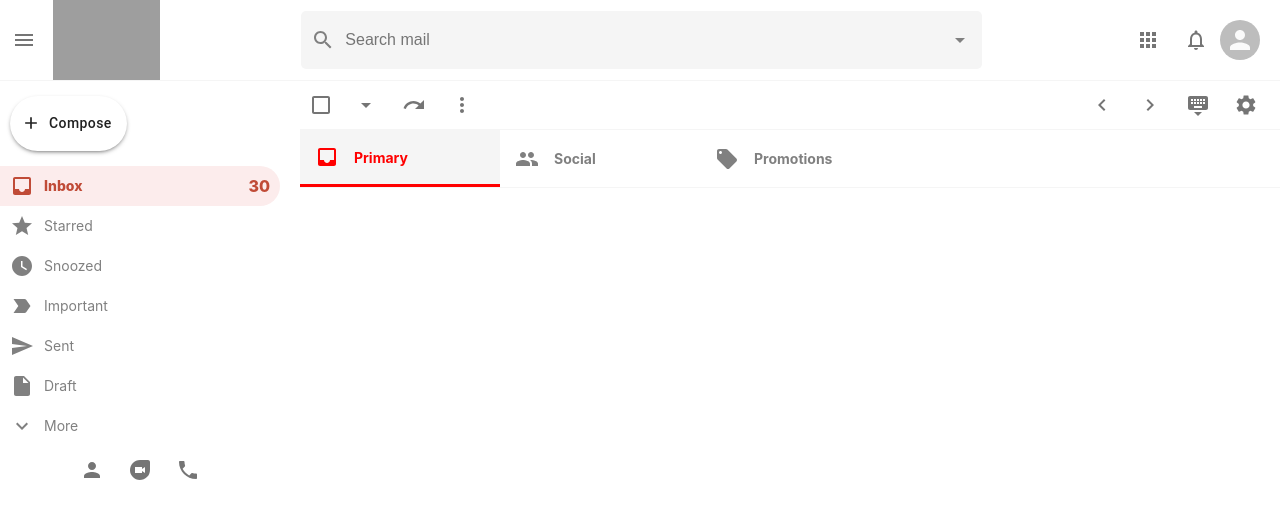
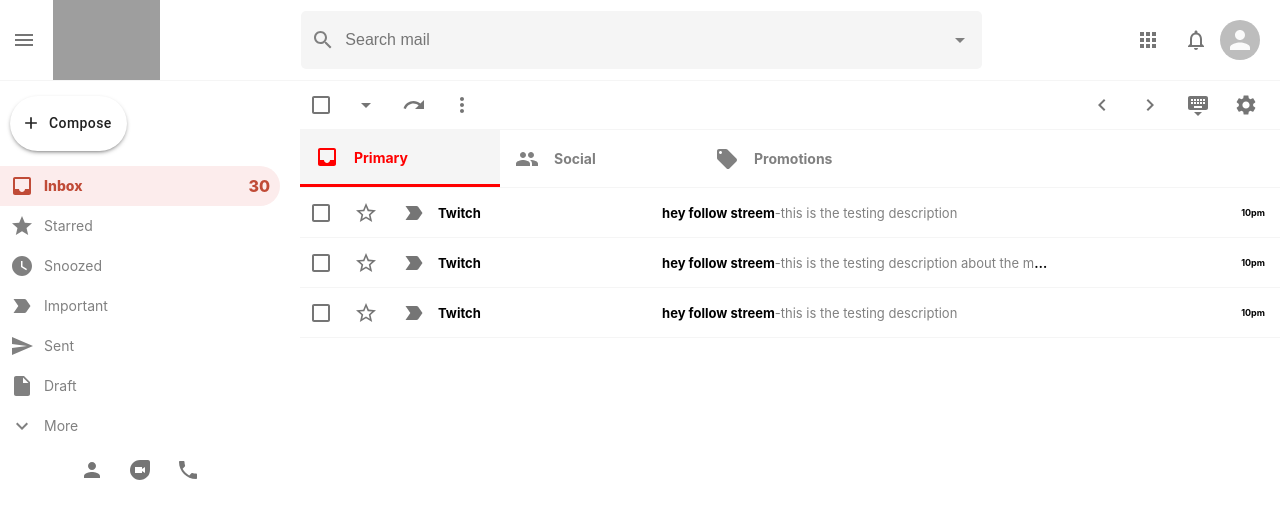
Before and after one commit to BUddha10/Gmail-clone, a React (Create React App) app: page / in a window 1280 px wide. Shown: the top 518 px of the page. Built offline with nearby package versions, Linux system fonts and the light colour scheme; grey boxes are pictures that could not be loaded.

Commit message:
building email list

```diff
--- a/src/EmailList.js
+++ b/src/EmailList.js
@@ -1,6 +1,7 @@
 import React from "react";
 import "./EmailList.css";
 import Section from "./Section";
+import EmailRow from "./EmailRow";
 
 import { Checkbox, IconButton } from "@material-ui/core";
 
@@ -55,6 +56,29 @@ function EmailList() {
         <Section Icon={PeopleIcon} title="Social" color="#1A73E8" />
         <Section Icon={LocalOfferIcon} title="Promotions" color="green" />
       </div>
+
+      <div className="emailList__List">
+        <EmailRow
+          title="Twitch"
+          subject="hey follow streem"
+          description="this is the testing description"
+          time="10pm"
+        />
+
+        <EmailRow
+          title="Twitch"
+          subject="hey follow streem"
+          description="this is the testing description about the mail subject"
+          time="10pm"
+        />
+
+        <EmailRow
+          title="Twitch"
+          subject="hey follow streem"
+          description="this is the testing description"
+          time="10pm"
+        />
+      </div>
     </div>
   );
 }
--- /dev/null
+++ b/src/EmailRow.css
@@ -0,0 +1,48 @@
+.emailRow {
+  display: flex;
+  align-items: center;
+  border-bottom: 1px solid whitesmoke;
+  height: 50px;
+  cursor: pointer;
+  z-index: 999;
+}
+
+.emailRow:hover {
+  border-top: 1px solid whitesmoke;
+  box-shadow: 0px 4px 4px -2px rgba(0, 0, 0, 0.24);
+}
+
+.emailRow__option {
+  display: flex;
+}
+
+.emailRow__message {
+  display: flex;
+  flex: 0.8;
+  align-items: center;
+  font-size: 13px;
+}
+.emailRow__message > h4 {
+  width: 400px;
+  white-space: nowrap;
+  overflow: hidden;
+  text-overflow: ellipsis;
+  padding-left: 5px;
+  padding-right: 5px;
+}
+
+.emailRow__title {
+  font-size: 13px;
+  flex: 0.3;
+}
+
+.emailRow__time {
+  padding-right: 15px;
+  font-size: 9px;
+  font-weight: bold;
+}
+
+.emailRow__description {
+  font-weight: 400;
+  color: gray;
+}
--- /dev/null
+++ b/src/EmailRow.js
@@ -0,0 +1,38 @@
+import React from "react";
+import "./EmailRow.css";
+
+import { Checkbox, IconButton } from "@material-ui/core";
+import StarBorderIcon from "@material-ui/icons/StarBorder";
+import LabelImportantIcon from "@material-ui/icons/LabelImportant";
+
+import { useHistory } from "react-router-dom";
+
+function EmailRow({ id, title, description, subject, time }) {
+  const history = useHistory();
+
+  return (
+    <div onClick={() => history.push("/mail")} className="emailRow">
+      <div className="emailRow__option">
+        <Checkbox />
+        <IconButton>
+          <StarBorderIcon />
+        </IconButton>
+        <IconButton>
+          <LabelImportantIcon />
+        </IconButton>
+      </div>
+
+      <h3 className="emailRow__title">{title}</h3>
+      <div className="emailRow__message">
+        <h4>
+          {subject}
+          <span className="emailRow__description">-{description}</span>
+        </h4>
+      </div>
+
+      <div className="emailRow__time">{time}</div>
+    </div>
+  );
+}
+
+export default EmailRow;
--- a/src/Mail.js
+++ b/src/Mail.js
@@ -0,0 +1,11 @@
+import React from "react";
+
+function Mail() {
+  return (
+    <div>
+      <h1>hello form mail side</h1>
+    </div>
+  );
+}
+
+export default Mail;
```
